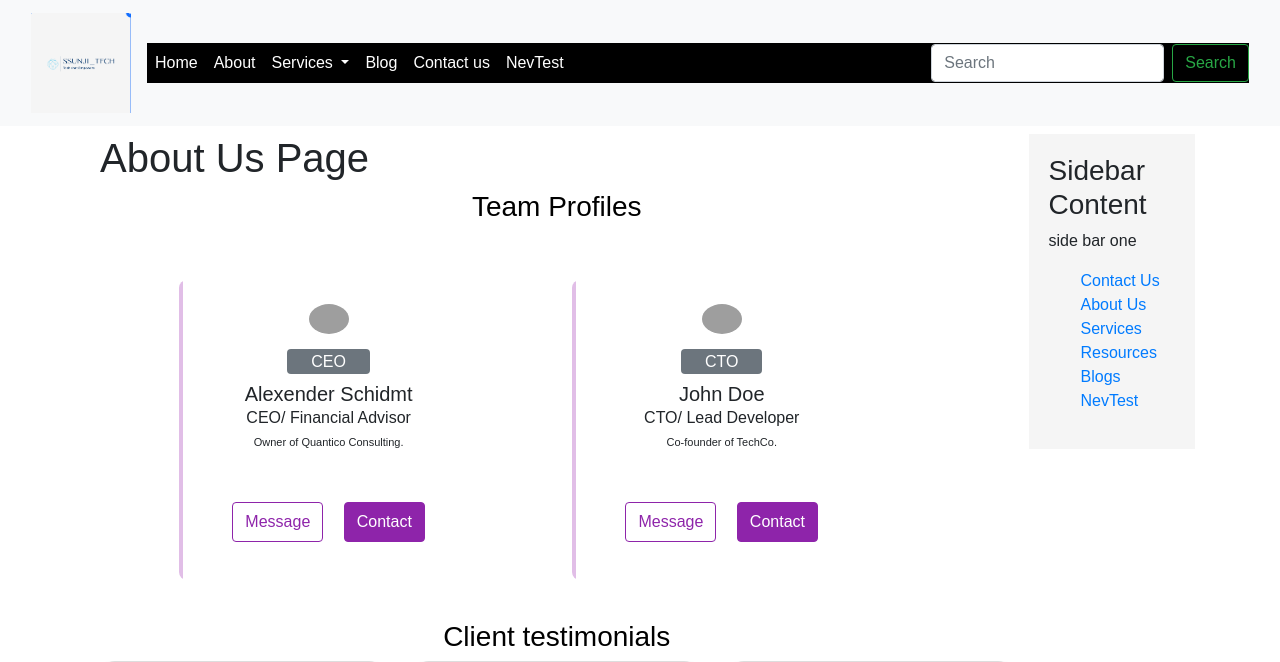
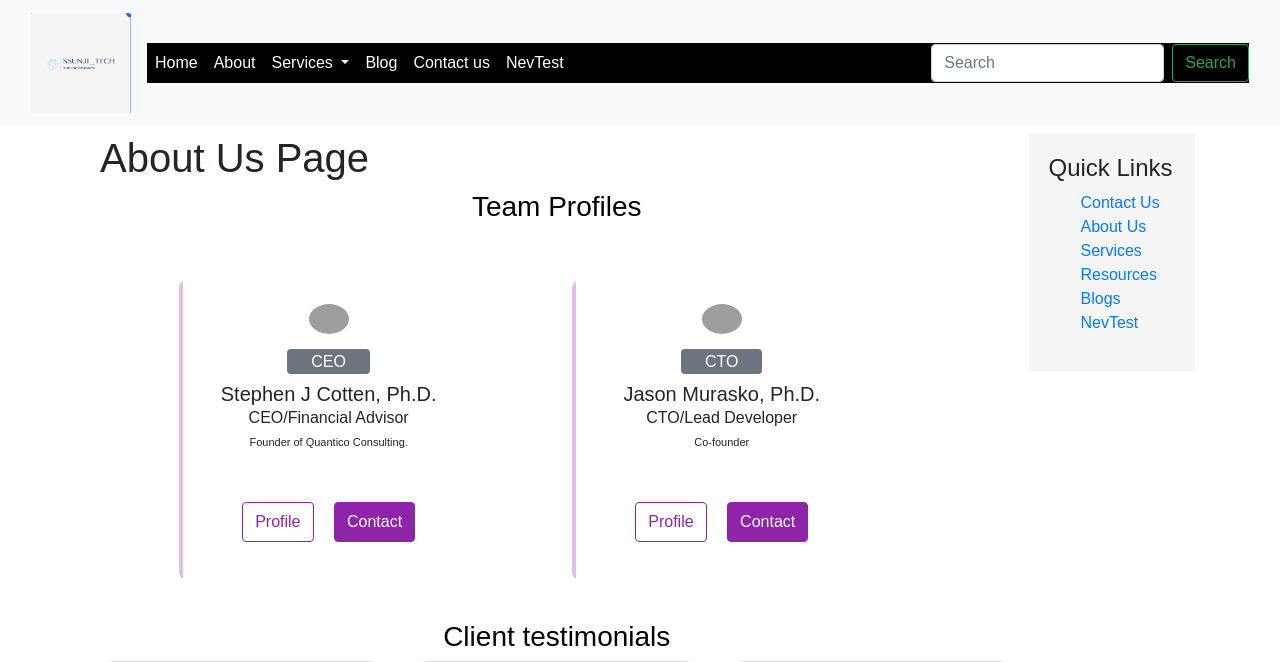
Before and after one commit to Udayraaa/Frontend, a Django app: page /about/ in a window 1280 px wide. Shown: the top 662 px of the page. Run offline with Django 3.2, Linux system fonts and the light colour scheme; some libraries are stand-ins or nearby versions; grey boxes are pictures that could not be loaded.

Commit message:
minor updates to base and about templates

```diff
--- a/quanticonConsulting/templates/base.html
+++ b/quanticonConsulting/templates/base.html
@@ -94,8 +94,7 @@
     <div class="container">
     <div id="content">{% block content %} {% endblock %}</div>
     <div class="sidebar">
-      <h3>Sidebar Content</h3>
-      <p>side bar one</p>
+      <h4>Quick Links</h4>
       <ul>
       <a href="/contact">Contact Us</a>
         <a href="/about">About Us</a>
--- a/quanticonConsulting/templates/website/about.html
+++ b/quanticonConsulting/templates/website/about.html
@@ -305,10 +305,10 @@ border-bottom: 1px solid #999; */
                     </div>
                     <div class="text-center mt-3">
                         <span class="bg-secondary p-1 px-4 rounded text-white">CEO</span>
-                        <h5 class="mt-2 mb-0">Alexender Schidmt</h5>
-                        <span>CEO/ Financial Advisor</span>
+                        <h5 class="mt-2 mb-0">Stephen J Cotten, Ph.D.</h5>
+                        <span>CEO/Financial Advisor</span>
                         <div class="px-4 mt-1">
-                            <p class="fonts">Owner of Quantico Consulting.</p>
+                            <p class="fonts">Founder of Quantico Consulting.</p>
                         </div>
                         <ul class="list-inline social-list">
                             <li class="list-inline-item"><i class="fa fa-facebook"></i></li>
@@ -318,7 +318,9 @@ border-bottom: 1px solid #999; */
                             <li class="list-inline-item"><i class="fa fa-google"></i></li>
                         </ul>
                         <div class="buttons">
-                            <button class="btn btn-outline-primary">Message</button>
+                            <button class="btn btn-outline-primary">
+                                <a href="" style="text-decoration: none; color: inherit;">Profile</a>
+                            </button>
                             <button class="btn btn-primary ml-3">Contact</button>
                         </div>
                     </div>
@@ -327,14 +329,14 @@ border-bottom: 1px solid #999; */
             <div class="col-md-5"> <!-- Column 2 -->
                 <div class="card p-3 py-4">
                     <div class="text-center">
-                        <img src="https://i.imgur.com/bDLhJiP.jpg" width="15%" class="rounded-circle">
+                        <img src="/media/images/SiteImages/murasko-jason.jpg" width="15%" class="rounded-circle">
                     </div>
                     <div class="text-center mt-3">
                         <span class="bg-secondary p-1 px-4 rounded text-white">CTO</span>
-                        <h5 class="mt-2 mb-0">John Doe</h5>
-                        <span>CTO/ Lead Developer</span>
+                        <h5 class="mt-2 mb-0">Jason Murasko, Ph.D.</h5>
+                        <span>CTO/Lead Developer</span>
                         <div class="px-4 mt-1">
-                            <p class="fonts">Co-founder of TechCo.</p>
+                            <p class="fonts">Co-founder</p>
                         </div>
                         <ul class="list-inline social-list">
                             <li class="list-inline-item"><i class="fa fa-facebook"></i></li>
@@ -344,7 +346,9 @@ border-bottom: 1px solid #999; */
                             <li class="list-inline-item"><i class="fa fa-google"></i></li>
                         </ul>
                         <div class="buttons">
-                            <button class="btn btn-outline-primary">Message</button>
+                            <button class="btn btn-outline-primary">
+                                <a href="https://www.uhcl.edu/business/faculty/murasko-jason" style="text-decoration: none; color: inherit;">Profile</a>
+                            </button>
                             <button class="btn btn-primary ml-3">Contact</button>
                         </div>
                     </div>
```
